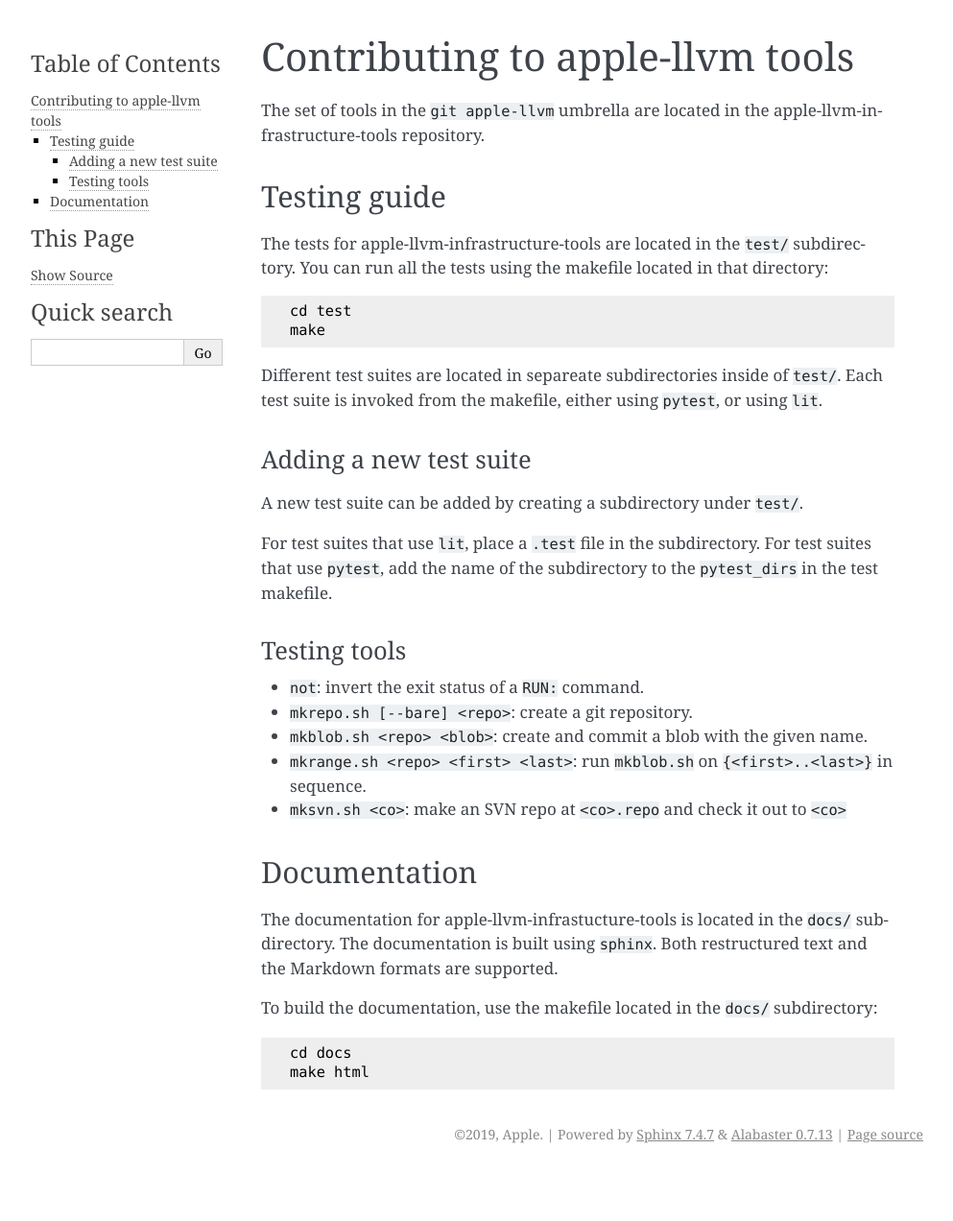
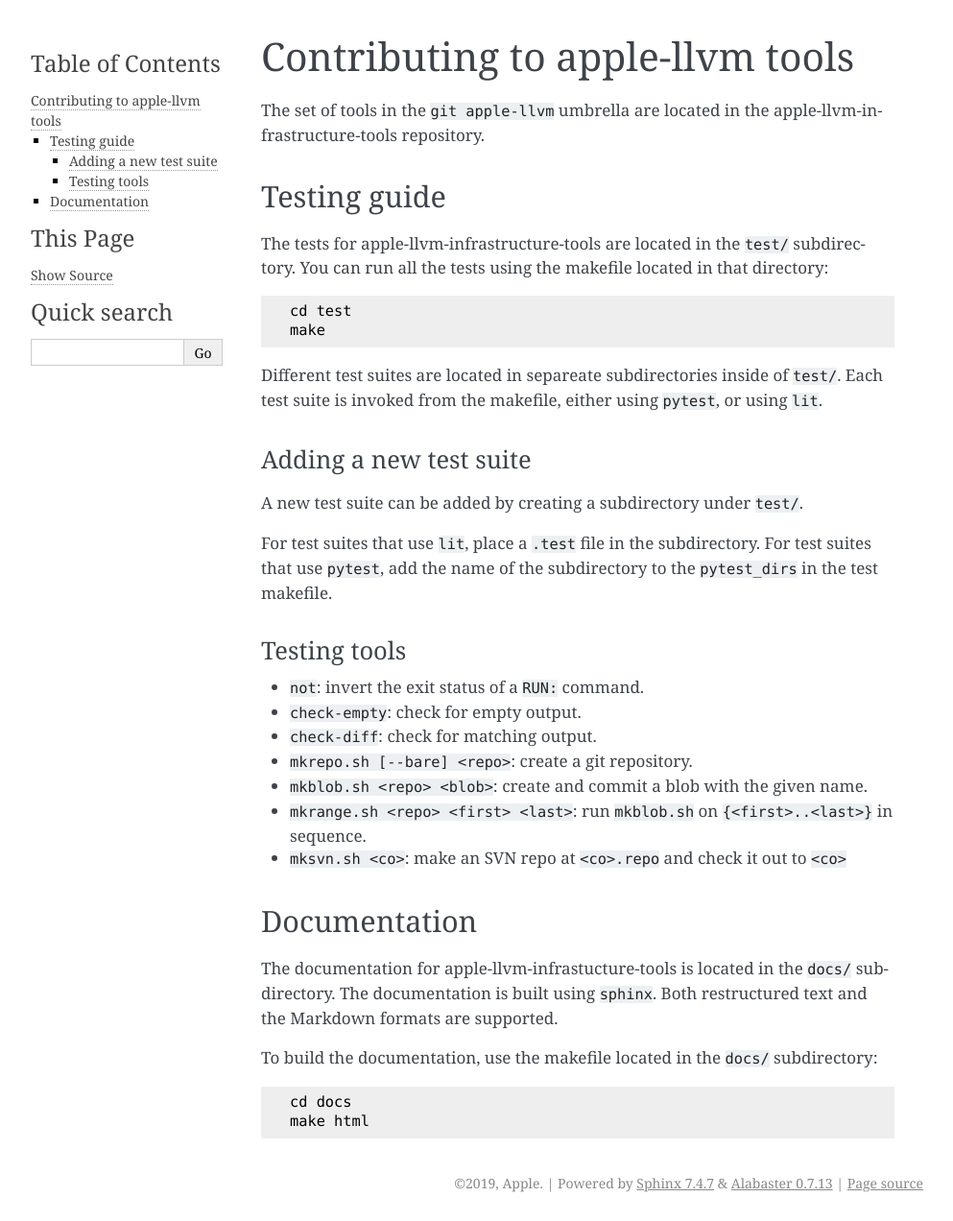
Before and after one commit to apple/apple-llvm-infrastructure-tools, a Sphinx documentation site: the page built from docs/ContributingToTools.md, in a window 1280 px wide. Shown: the whole page at 96% size, without its empty margins (148-1141 px from the left). Built offline with Sphinx 7.4.7, drawn with Linux system fonts in a browser that asks for light colours; before the commit the page ends 1221 px from its top, so only the background shows below that.

Commit message:
Add check-diff testing tool
Also add missing docs for check-empty.

```diff
--- a/docs/ContributingToTools.md
+++ b/docs/ContributingToTools.md
@@ -29,6 +29,8 @@
 ### Testing tools
 
 - `not`: invert the exit status of a `RUN:` command.
+- `check-empty`: check for empty output.
+- `check-diff`: check for matching output.
 - `mkrepo.sh [--bare] <repo>`: create a git repository.
 - `mkblob.sh <repo> <blob>`: create and commit a blob with the given name.
 - `mkrange.sh <repo> <first> <last>`: run `mkblob.sh` on `{<first>..<last>}` in
```
Also changed, not shown: 2 other files.
